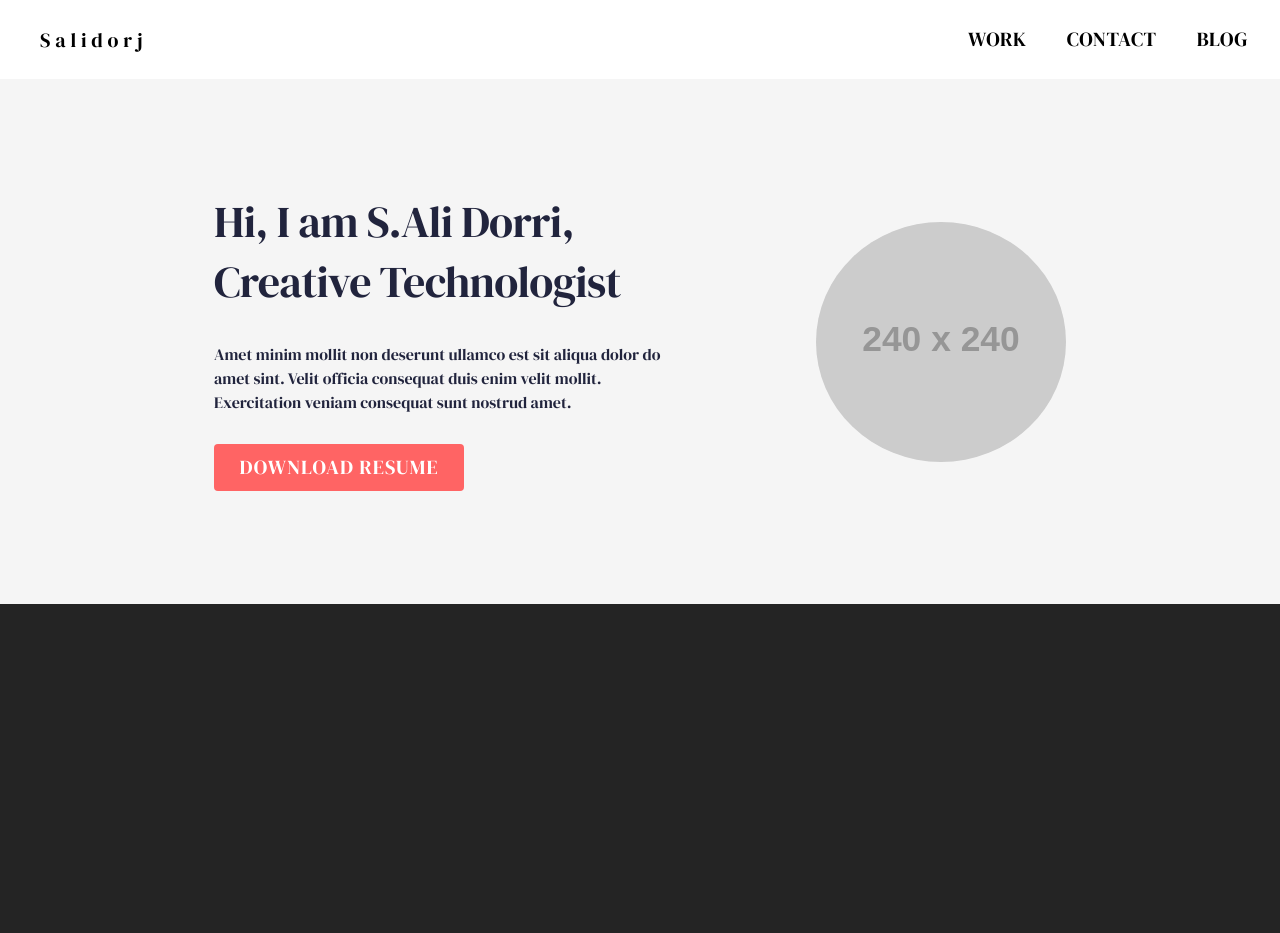
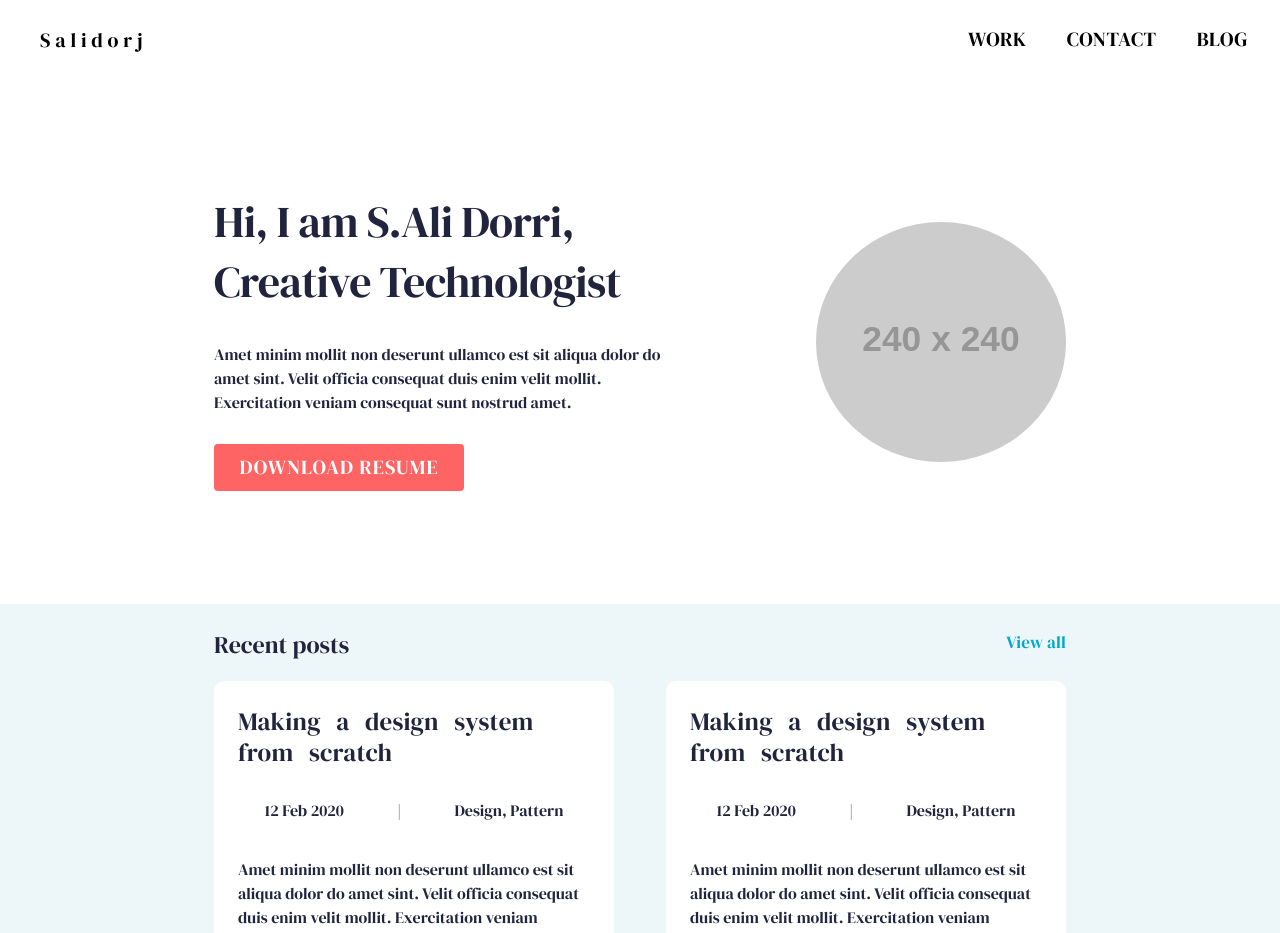
Before and after one commit to salidorj/Personal-Portfolio-, a React (Vite) app: page / in a window 1280 px wide. Shown: the top 933 px of the page. Before the commit the page ends 800 px from the top, so only its background shows below. Built offline with nearby package versions, Linux system fonts and the light colour scheme; some icons are missing.

Commit message:
adding card item in home page

```diff
--- a/src/Components/Home.jsx
+++ b/src/Components/Home.jsx
@@ -1,12 +1,13 @@
 import React from "react";
 import AppBarr from "./modules Components/Appbar";
 import { Box, Container, Avatar, Stack, Typography, Button } from "@mui/material";
+import { CardItemHome } from "./modules Components/CardItemHome";
 
 export const Home = () => {
   return (
-    <Box>
+    <Box sx={{backgroundColor:"white"}}>
       <AppBarr />
-      <Box sx={{ backgroundColor: "whitesmoke", height: "525px" , display: "flex", alignItems: "center"}}>
+      <Box sx={{ backgroundColor: "white", height: "525px" , display: "flex", alignItems: "center"}}>
         <Container maxWidth="md" sx={{ display: "flex", alignItems: "center", justifyContent: "space-between" }}>
           <Box sx={{padding: 0}}>
             <Stack sx={{ display: "flex" }}>
@@ -73,6 +74,7 @@ export const Home = () => {
           </Stack>
         </Container>
       </Box>
+      <CardItemHome />
     </Box>
   );
 };
--- a/src/Components/modules Components/AppBar.jsx
+++ b/src/Components/modules Components/AppBar.jsx
@@ -47,7 +47,6 @@ function AppBarr() {
             alignItems: "center",
           }}
         >
-          {/* بخش سمت چپ */}
           <Box sx={{ display: "flex", alignItems: "center", color: "black" }}>
             <EngineeringIcon
               sx={{ display: { xs: "none", md: "flex" }, mr: 1 }}
@@ -70,8 +69,6 @@ function AppBarr() {
               Salidorj
             </Typography>
           </Box>
-
-          {/* بخش سمت راست */}
           <Box sx={{ display: { xs: "none", md: "flex" }, gap: 3 }}>
             {pages.map((page) => (
               <Button
--- /dev/null
+++ b/src/Components/modules Components/CardItemHome.jsx
@@ -0,0 +1,197 @@
+import { Box, Container, Typography } from "@mui/material";
+import React from "react";
+
+export const CardItemHome = () => {
+  return (
+    <Box sx={{ height: "400px", backgroundColor: "#EDF7FA" }}>
+      <Container maxWidth="md">
+        <Box sx={{ display: "flex", justifyContent: "space-between" }}>
+          <Typography
+            variant="h5"
+            component="p"
+            sx={{
+              marginTop: "25px",
+              marginBottom: "20px",
+              color: "#21243D",
+              fontFamily: "DM Serif Display, serif ",
+              fontWeight: 700,
+            }}
+          >
+            Recent posts
+          </Typography>
+          <Typography
+            variant="h6"
+            component="a"
+            sx={{
+              marginTop: "25px",
+              marginBottom: "20px",
+              color: "#00A8CC",
+              fontFamily: "DM Serif Display, serif ",
+              fontSize: "17px",
+              fontWeight: 500,
+            }}
+          >
+            View all
+          </Typography>
+        </Box>
+        <Box sx={{ display: "flex", justifyContent: "space-between" }}>
+          <Box
+            sx={{
+              width: "400px",
+              height: "300px",
+              backgroundColor: "white",
+              borderRadius: "10px",
+            }}
+          >
+            <Container maxWidth="md">
+              <Typography
+                variant="h4"
+                component="h4"
+                sx={{
+                  fontFamily: "DM Serif Display, serif ",
+                  paddingTop: "25px",
+                  color: "#21243D",
+                  fontSize: "25px",
+                  fontWeight: "600",
+                  wordSpacing: "10px",
+                }}
+              >
+                Making a design system from scratch
+              </Typography>
+              <Box
+                sx={{
+                  display: "flex",
+                  justifyContent: "space-around",
+                  paddingTop: "30px",
+                }}
+              >
+                <Typography
+                  variant="p"
+                  component="p"
+                  sx={{
+                    color: "#21243D",
+                    fontFamily: "DM Serif Display, serif ",
+                  }}
+                >
+                  12 Feb 2020
+                </Typography>
+                <Typography
+                  variant="p"
+                  component="p"
+                  sx={{
+                    color: "#21243D",
+                    fontFamily: "DM Serif Display, serif ",
+                  }}
+                >
+                  |
+                </Typography>
+                <Typography
+                  variant="p"
+                  component="p"
+                  sx={{
+                    color: "#21243D",
+                    fontFamily: "DM Serif Display, serif ",
+                  }}
+                >
+                  Design, Pattern
+                </Typography>
+              </Box>
+              <Typography
+                variant="p"
+                component="p"
+                sx={{
+                  color: "#21243D",
+                  paddingTop: "35px",
+                  fontFamily: "DM Serif Display, serif ",
+                  fontSize: "16px",
+                }}
+              >
+                Amet minim mollit non deserunt ullamco est sit aliqua dolor do
+                amet sint. Velit officia consequat duis enim velit mollit.
+                Exercitation veniam consequat sunt nostrud amet.
+              </Typography>
+            </Container>
+          </Box>
+
+          <Box
+            sx={{
+              width: "400px",
+              height: "300px",
+              backgroundColor: "white",
+              borderRadius: "10px",
+            }}
+          >
+            <Container maxWidth="md">
+              <Typography
+                variant="h4"
+                component="h4"
+                sx={{
+                  fontFamily: "DM Serif Display, serif ",
+                  paddingTop: "25px",
+                  color: "#21243D",
+                  fontSize: "25px",
+                  fontWeight: "600",
+                  wordSpacing: "10px",
+                }}
+              >
+                Making a design system from scratch
+              </Typography>
+              <Box
+                sx={{
+                  display: "flex",
+                  justifyContent: "space-around",
+                  paddingTop: "30px",
+                }}
+              >
+                <Typography
+                  variant="p"
+                  component="p"
+                  sx={{
+                    color: "#21243D",
+                    fontFamily: "DM Serif Display, serif ",
+                  }}
+                >
+                  12 Feb 2020
+                </Typography>
+                <Typography
+                  variant="p"
+                  component="p"
+                  sx={{
+                    color: "#21243D",
+                    fontFamily: "DM Serif Display, serif ",
+                  }}
+                >
+                  |
+                </Typography>
+                <Typography
+                  variant="p"
+                  component="p"
+                  sx={{
+                    color: "#21243D",
+                    fontFamily: "DM Serif Display, serif ",
+                  }}
+                >
+                  Design, Pattern
+                </Typography>
+              </Box>
+              <Typography
+                variant="p"
+                component="p"
+                sx={{
+                  color: "#21243D",
+                  paddingTop: "35px",
+                  fontFamily: "DM Serif Display, serif ",
+                  fontSize: "16px",
+                }}
+              >
+                Amet minim mollit non deserunt ullamco est sit aliqua dolor do
+                amet sint. Velit officia consequat duis enim velit mollit.
+                Exercitation veniam consequat sunt nostrud amet.
+              </Typography>
+            </Container>
+          </Box>
+        </Box>
+      </Container>
+    </Box>
+  );
+};
```
